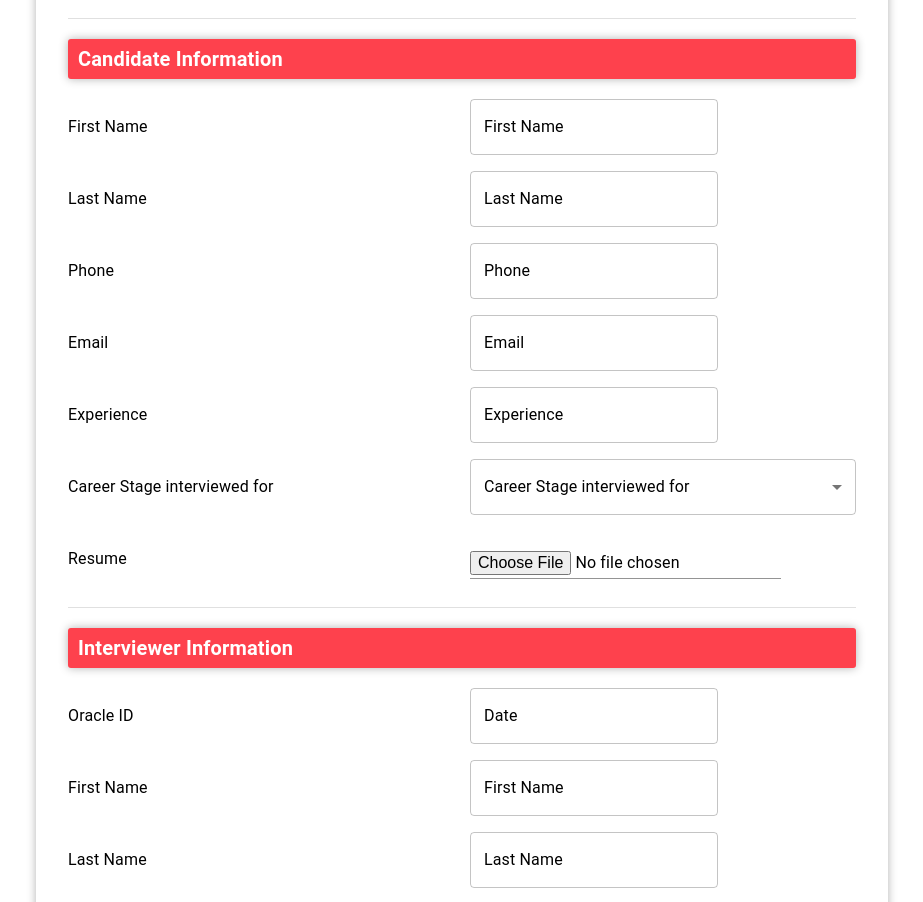
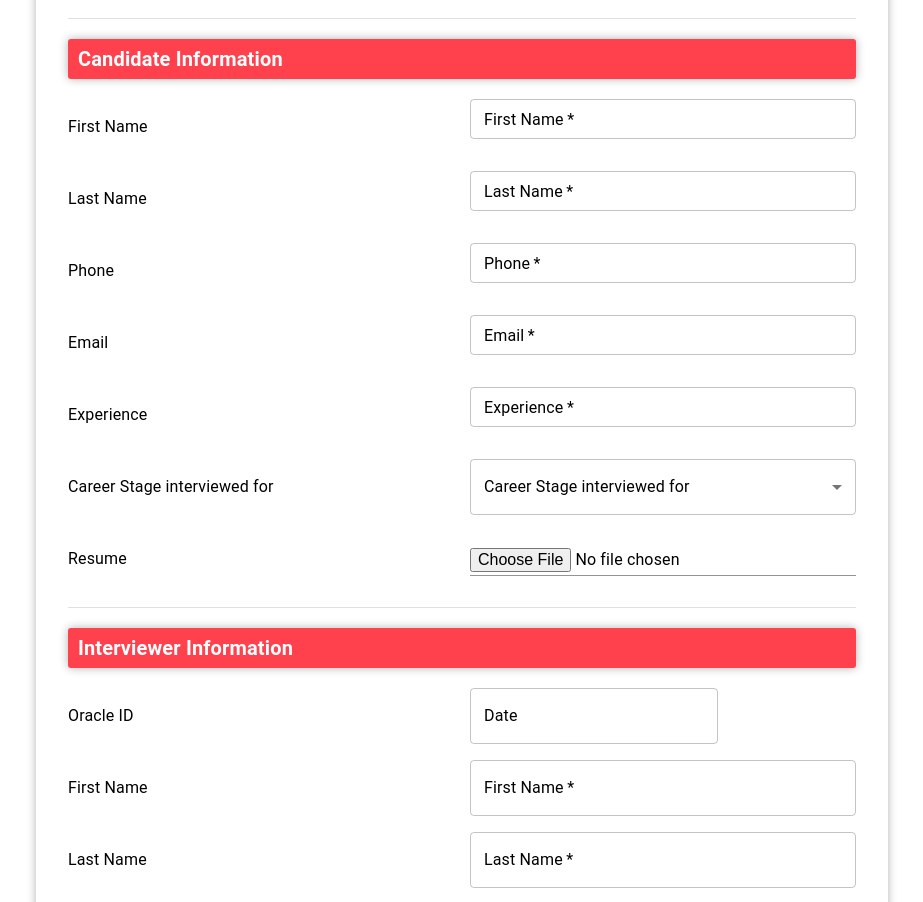
Before and after one commit to themsv/hirebuddy, a React (Create React App) app: page /conduct-interview in a window 1280 px wide. Shown: the part 470-1372 px from the top of the page, without its empty margins (178-1101 px from the left). Built offline with nearby package versions, Linux system fonts and the light colour scheme.

Commit message:
added reacts-hook-form

```diff
--- a/package.json
+++ b/package.json
@@ -17,6 +17,7 @@
     "date-fns": "^2.29.2",
     "react": "^18.2.0",
     "react-dom": "^18.2.0",
+    "react-hook-form": "^7.34.2",
     "react-redux": "^8.0.2",
     "react-router-dom": "^6.3.0",
     "react-scripts": "5.0.1",
--- a/src/components/form-input/index.js
+++ b/src/components/form-input/index.js
@@ -1,15 +1,17 @@
 import TextField from "@mui/material/TextField";
+import { forwardRef } from "react";
 
-const FormInput = ({ ...props }) => {
+const FormInput = forwardRef((props, ref) => {
   return (
     <TextField
-      data-testid="FormInput"
       sx={{ width: "100%" }}
       required
       variant="outlined"
+      fullWidth
+      inputRef={ref}
       {...props}
     />
   );
-};
+});
 
 export default FormInput;
--- a/src/components/interviewInformation/index.js
+++ b/src/components/interviewInformation/index.js
@@ -2,16 +2,24 @@ import React from "react";
 import CssBaseline from "@mui/material/CssBaseline";
 import Container from "@mui/material/Container";
 import Grid from "@mui/material/Grid";
-import TextField from "@mui/material/TextField";
 import BasicSelect from "../../components/dropdown";
 import BasicDatePicker from "../../components/date-picker";
 import { Header, ShadowBox } from "./style";
 import BaseButton from "../../components/button";
 import Divider from "@mui/material/Divider";
-import { Stack } from "@mui/system";
+import { useForm } from "react-hook-form";
 import FormInput from "../form-input";
+import { useFormControl } from "@mui/material";
 
 const InterviewDetail = () => {
+  const {
+    register,
+    handleSubmit,
+    formState: { errors },
+  } = useForm();
+
+  const onSubmit = (data) => console.log(data);
+
   return (
     <React.Fragment>
       <CssBaseline />
@@ -24,7 +32,7 @@ const InterviewDetail = () => {
               <p>Date</p>
             </Grid>
             <Grid item xs={6}>
-              <BasicDatePicker />
+              <BasicDatePicker size="small" />
             </Grid>
             <Grid item xs={6}>
               <p>Mode</p>
@@ -36,6 +44,7 @@ const InterviewDetail = () => {
                   { key: "2", value: "Teams Video" },
                 ]}
                 label="Mode"
+                size="small"
               />
             </Grid>
             <Grid item xs={6}>
@@ -47,6 +56,7 @@ const InterviewDetail = () => {
                   { key: "3", value: "Core XT" },
                   { key: "4", value: "React JS" },
                 ]}
+                size="small"
                 label="Type"
               />
             </Grid>
@@ -58,55 +68,61 @@ const InterviewDetail = () => {
               <p>First Name</p>
             </Grid>
             <Grid item xs={6}>
-              <TextField
-                id="outlined-basic"
+              <FormInput
                 label="First Name"
                 variant="outlined"
                 type="text"
+                size="small"
+                name="sachin"
+                {...register("sachin")}
               />
             </Grid>
             <Grid item xs={6}>
               <p>Last Name</p>
             </Grid>
             <Grid item xs={6}>
-              <TextField
+              <FormInput
                 id="outlined-basic"
                 label="Last Name"
                 variant="outlined"
                 type="text"
+                size="small"
               />
             </Grid>
             <Grid item xs={6}>
               <p>Phone</p>
             </Grid>
             <Grid item xs={6}>
-              <TextField
+              <FormInput
                 id="outlined-basic"
                 label="Phone"
                 variant="outlined"
                 type="number"
+                size="small"
               />
             </Grid>
             <Grid item xs={6}>
               <p>Email</p>
             </Grid>
             <Grid item xs={6}>
-              <TextField
+              <FormInput
                 id="outlined-basic"
                 label="Email"
                 variant="outlined"
                 type="number"
+                size="small"
               />
             </Grid>
             <Grid item xs={6}>
               <p>Experience</p>
             </Grid>
             <Grid item xs={6}>
-              <TextField
+              <FormInput
                 id="outlined-basic"
                 label="Experience"
                 variant="outlined"
                 type="number"
+                size="small"
               />
             </Grid>
             <Grid item xs={6}>
@@ -130,11 +146,12 @@ const InterviewDetail = () => {
               <p>Resume</p>
             </Grid>
             <Grid item xs={6}>
-              <TextField
+              <FormInput
                 id="outlined-basic"
                 label="Experience"
                 variant="standard"
                 type="file"
+                size="small"
               />
             </Grid>
           </Grid>
@@ -153,7 +170,7 @@ const InterviewDetail = () => {
               <p>First Name</p>
             </Grid>
             <Grid item xs={6}>
-              <TextField
+              <FormInput
                 id="outlined-basic"
                 label="First Name"
                 variant="outlined"
@@ -164,7 +181,7 @@ const InterviewDetail = () => {
               <p>Last Name</p>
             </Grid>
             <Grid item xs={6}>
-              <TextField
+              <FormInput
                 id="outlined-basic"
                 label="Last Name"
                 variant="outlined"
@@ -175,7 +192,7 @@ const InterviewDetail = () => {
               <p>Email</p>
             </Grid>
             <Grid item xs={6}>
-              <TextField
+              <FormInput
                 id="outlined-basic"
                 label="Email"
                 variant="outlined"
@@ -196,6 +213,13 @@ const InterviewDetail = () => {
             </Grid>
           </Grid>
           <Divider />
+          <BaseButton
+            onClick={() => {
+              onSubmit();
+            }}
+          >
+            Submit
+          </BaseButton>
         </ShadowBox>
         {/* <Stack alignItems="flex-end">
           <br></br>
```
Also changed, not shown: 1 other file (tests, documents, lock files or other folders).
